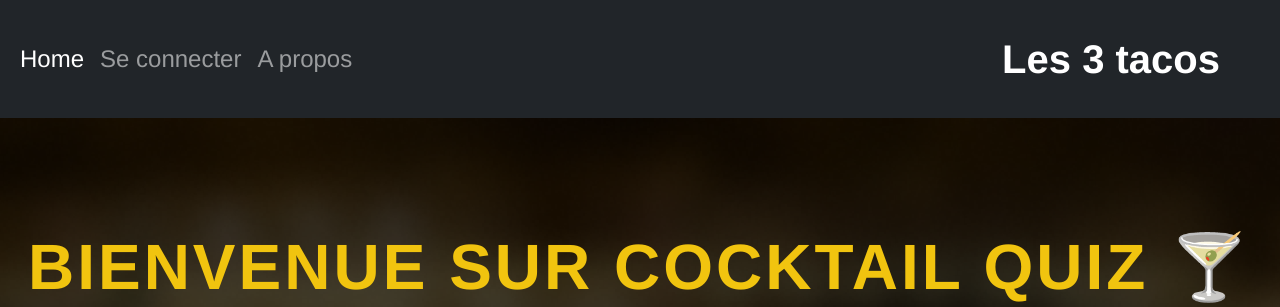
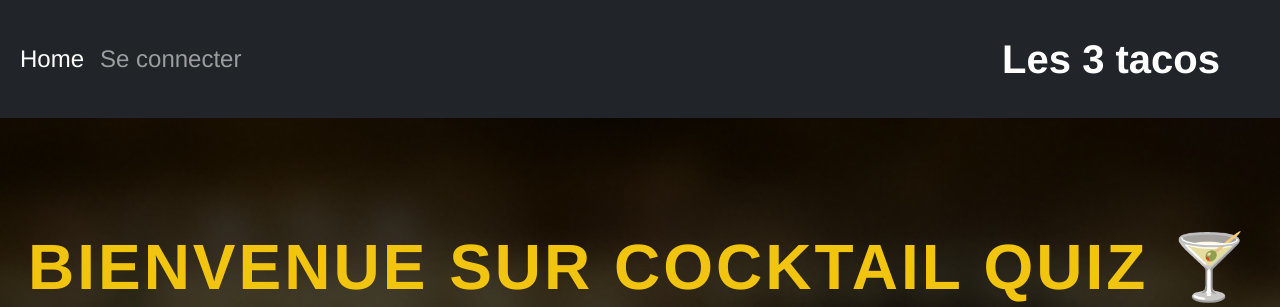
Before and after one commit to Tomm3110/Cocktail-Quizz, a Flask app: page / in a window 1280 px wide. Shown: the top 307 px of the page. Run offline with Flask 3, Linux system fonts and the light colour scheme.

Commit message:
edit homepage

```diff
--- a/app/templates/home.html
+++ b/app/templates/home.html
@@ -89,7 +89,6 @@
           <div class="navbar-nav fs-4">
             <a class="nav-link active" aria-current="page" href="#">Home</a>
             <a class="nav-link" href="#">Se connecter</a>
-            <a class="nav-link" href="#">A propos</a>
           </div>
         </div>
       </div>
```
